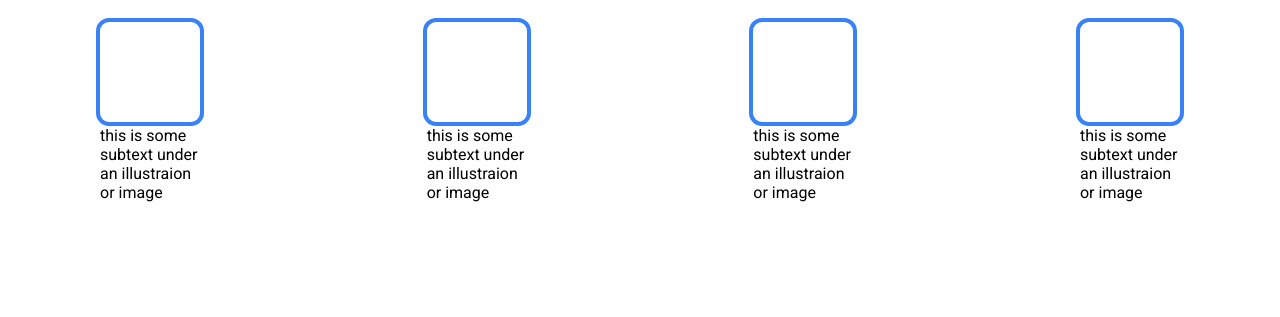
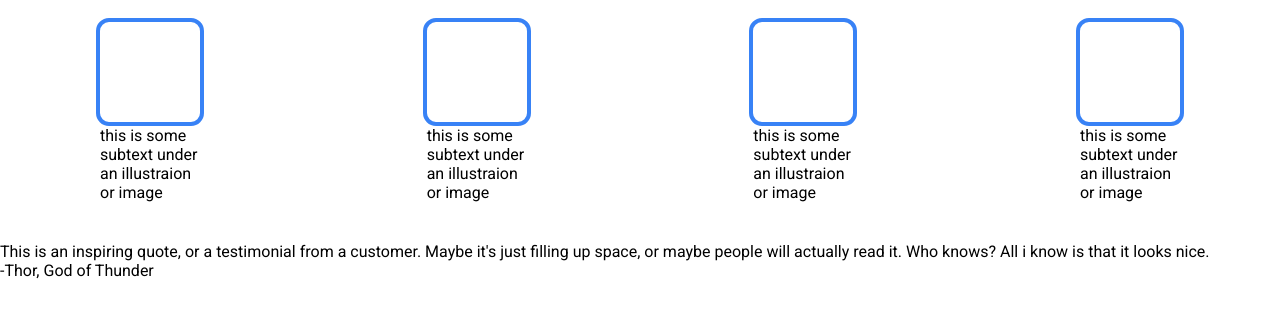
Before and after one commit to JamesMFox/Landing_Page, a plain HTML site: page index.html in a window 1280 px wide. Shown: the part 459-776 px from the top of the page. Drawn offline with Linux system fonts and the light colour scheme.

Commit message:
Add quote html
wrapped quote and author in div's in order to style them.

```diff
--- a/index.html
+++ b/index.html
@@ -56,5 +56,13 @@
       </div>
     </div>
   </div>
+  <div class="quote-section">
+    <div class="quote">
+      This is an inspiring quote, or a testimonial from a customer. Maybe it's just filling up space, or maybe people will actually read it. Who knows? All i know is that it looks nice.
+    </div>
+    <div class="author">
+      -Thor, God of Thunder
+    </div>
+  </div>
 </body>
 </html>
```
